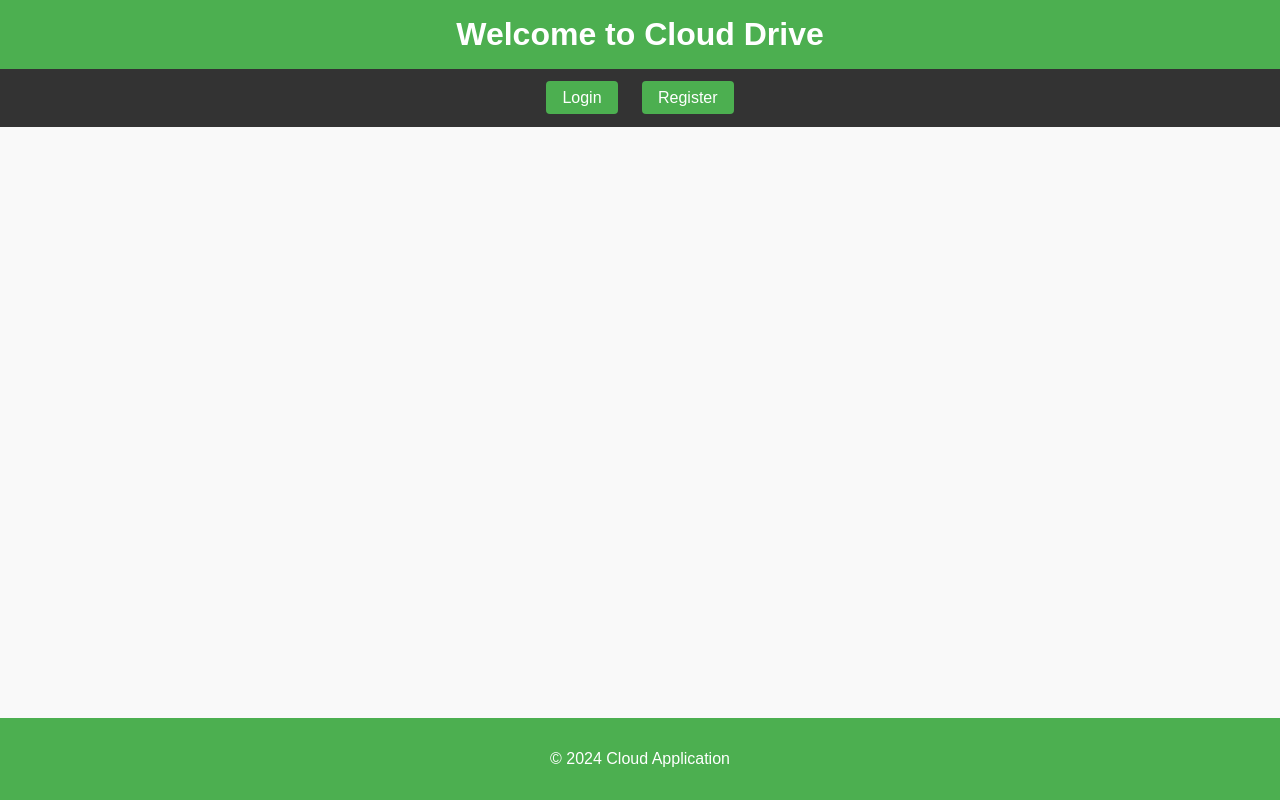
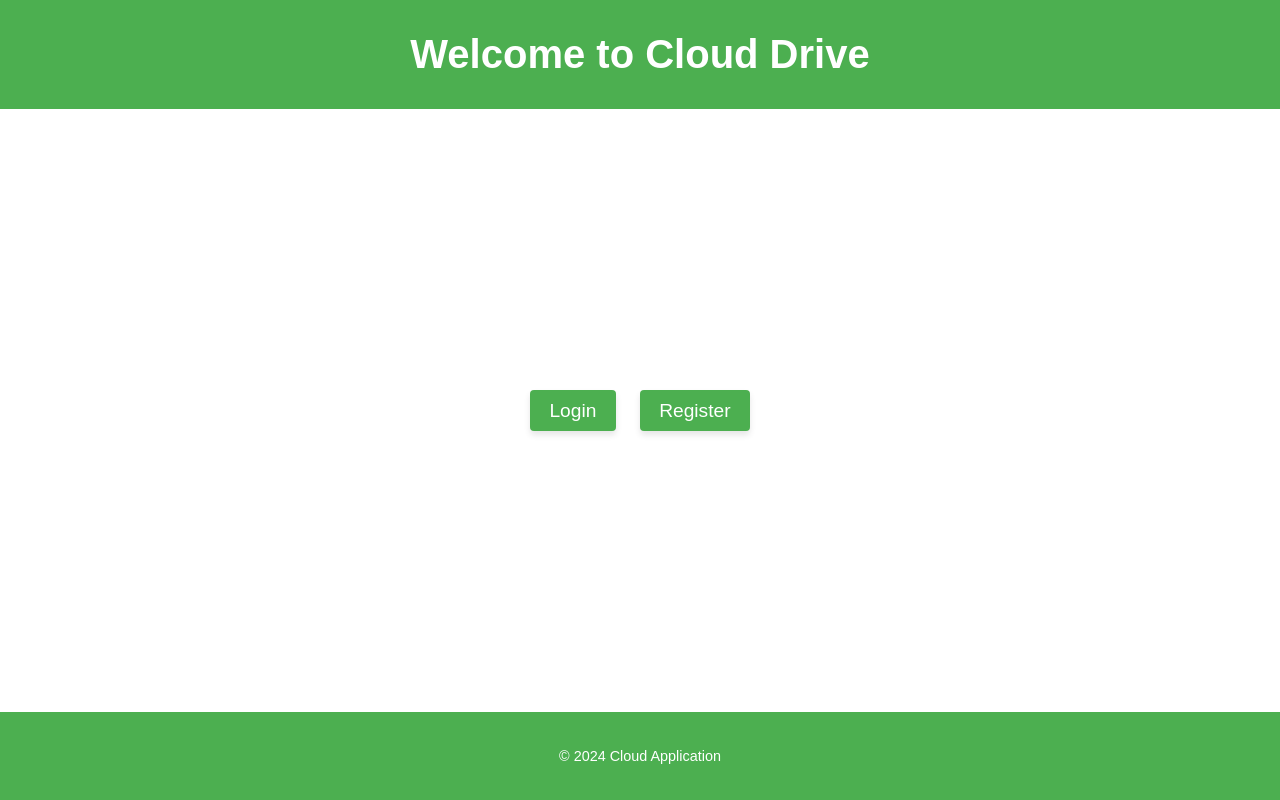
Before and after one commit to tonys61311/cloudapplication, a Django app: page / in a window 1280 px wide. Run offline with Django 5.2, Linux system fonts and the light colour scheme.

Commit message:
adjust the layout of  the home page

```diff
--- a/mainapp/static/styles.css
+++ b/mainapp/static/styles.css
@@ -1,63 +1,74 @@
 /* 通用設定 */
 body {
     height: 100%;
-    font-family: Arial, sans-serif;
-    background-color: #f9f9f9;
+    font-family: 'Arial', sans-serif;
+    background-color: #f0f0f0; /* 改變背景色，使其更柔和 */
     margin: 0;
     padding: 0;
     color: #333;
-    overflow-y: auto;
+    display: flex;
+    flex-direction: column;
+    min-height: 100vh;
 }
 
+/* Header 區域 */
 header {
     background-color: #4CAF50;
-    padding: 1em 0;
+    padding: 2em 0;
     text-align: center;
     color: white;
+    box-shadow: 0px 4px 8px rgba(0, 0, 0, 0.1);
 }
 
 header h1 {
     margin: 0;
-    font-size: 2em;
+    font-size: 2.5em;
+    font-weight: bold;
 }
 
-nav {
-    background-color: #333;
-    padding: 20px 0;
+/* Home container 調整為垂直居中 */
+.home-container {
+    flex-grow: 1;
+    display: flex;
+    justify-content: center;
+    align-items: center;
+    background-color: #fff; /* 白色背景 */
+    padding: 2em 0;
 }
 
-nav ul {
-    list-style-type: none;
-    padding: 0;
-    margin: 0;
+.button-container {
     text-align: center;
 }
 
-nav ul li {
-    display: inline;
-    margin: 0 10px;
+/* 按鈕風格 */
+.button {
+    display: inline-block;
+    padding: 15px 30px;
+    background-color: #4CAF50;
+    color: white;
+    border-radius: 8px;
+    text-decoration: none;
+    font-size: 1.2em;
+    margin: 10px;
+    box-shadow: 0px 4px 6px rgba(0, 0, 0, 0.1);
+    transition: all 0.3s ease;
 }
 
-nav ul li a {
-    color: white;
-    text-decoration: none;
-    padding: 0.5em 1em;
-    background-color: #4CAF50;
-    border-radius: 4px;
+.button:hover {
+    background-color: #45a049;
+    box-shadow: 0px 6px 12px rgba(0, 0, 0, 0.15);
 }
 
-nav ul li a:hover {
-    background-color: #45a049;
-}
-
+/* Footer 調整 */
 footer {
     background-color: #4CAF50;
     color: white;
     text-align: center;
-    padding: 1em 0;
-    position: absolute;
+    padding: 1.5em 0;
+    margin-top: auto;
     width: 100%;
     bottom: 0;
+    font-size: 0.9em;
 }
 
 /* 表單設定 */
@@ -69,6 +80,10 @@ form {
     border-radius: 8px;
     max-width: 400px;
     box-shadow: 0 0 10px rgba(0, 0, 0, 0.1);
+}
+
+.login-form {
+    width: 400px;
 }
 
 form label {
@@ -85,6 +100,7 @@ form input[type="file"] {
     margin-bottom: 1em;
     border: 1px solid #ccc;
     border-radius: 4px;
+    box-sizing: border-box;
 }
 
 form button {
@@ -214,7 +230,7 @@ h1 {
 .profile-container {
     margin: 40px auto;
     padding: 20px;
-    max-width: 600px;
+    width: 600px;
     background-color: white;
     border-radius: 8px;
     box-shadow: 0 4px 8px rgba(0, 0, 0, 0.1);
--- a/mainapp/templates/home.html
+++ b/mainapp/templates/home.html
@@ -10,18 +10,18 @@
 <body>
     {% include 'header.html' with title="Welcome to Cloud Drive" %}
 
-    <nav>
-        <ul>
+    <div class="home-container">
+        <div class="button-container">
             {% if user.is_authenticated %}
-                <li><a href="{% url 'upload' %}">Upload File</a></li>
-                <li><a href="{% url 'file_list' %}">View and Manage Files</a></li>
-                <li><a href="{% url 'profile' %}">View Profile</a></li> <!-- 新增Profile按鈕 -->
+                <a href="{% url 'upload' %}" class="button">Upload File</a>
+                <a href="{% url 'file_list' %}" class="button">View and Manage Files</a>
+                <a href="{% url 'profile' %}" class="button">View Profile</a> <!-- 新增Profile按鈕 -->
             {% else %}
-                <li><a href="{% url 'login' %}">Login</a></li>
-                <li><a href="{% url 'register' %}">Register</a></li>
+                <a href="{% url 'login' %}" class="button">Login</a>
+                <a href="{% url 'register' %}" class="button">Register</a>
             {% endif %}
-        </ul>
-    </nav>
+        </div>
+    </div>
 
     <footer>
         <p>&copy; 2024 Cloud Application</p>
--- a/mainapp/templates/login.html
+++ b/mainapp/templates/login.html
@@ -12,7 +12,7 @@
         <h1>Login</h1>
     </header>
 
-    <form method="post">
+    <form method="post" class="login-form">
         {% csrf_token %}
         {{ form.as_p }}
         <button type="submit">Login</button>
```
